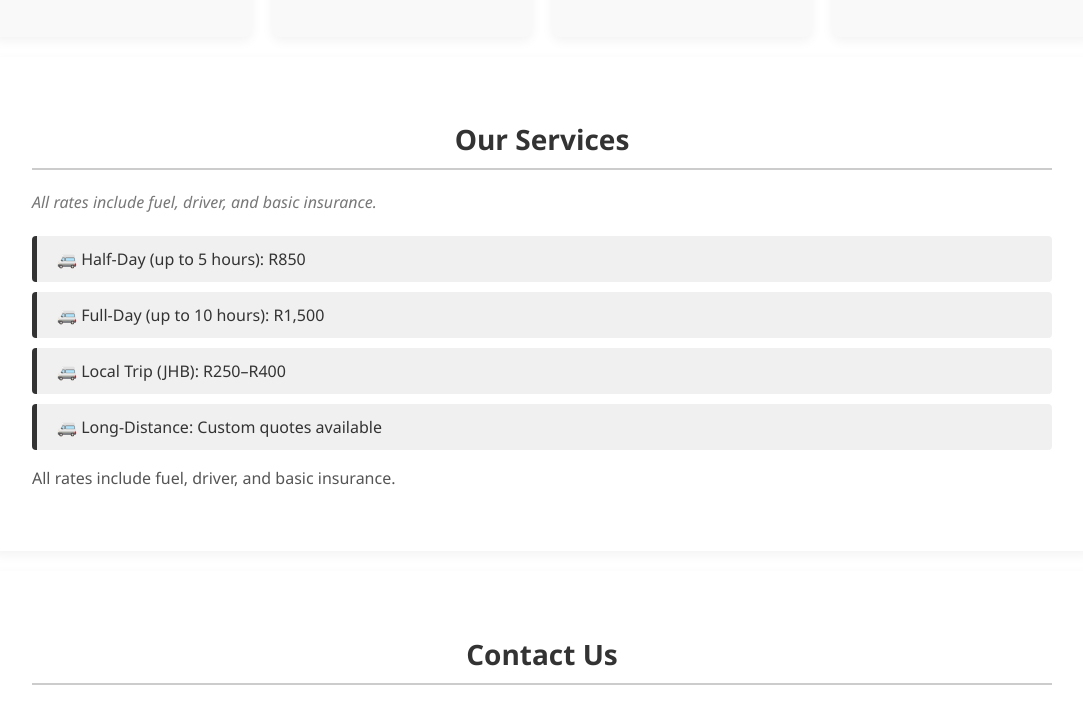
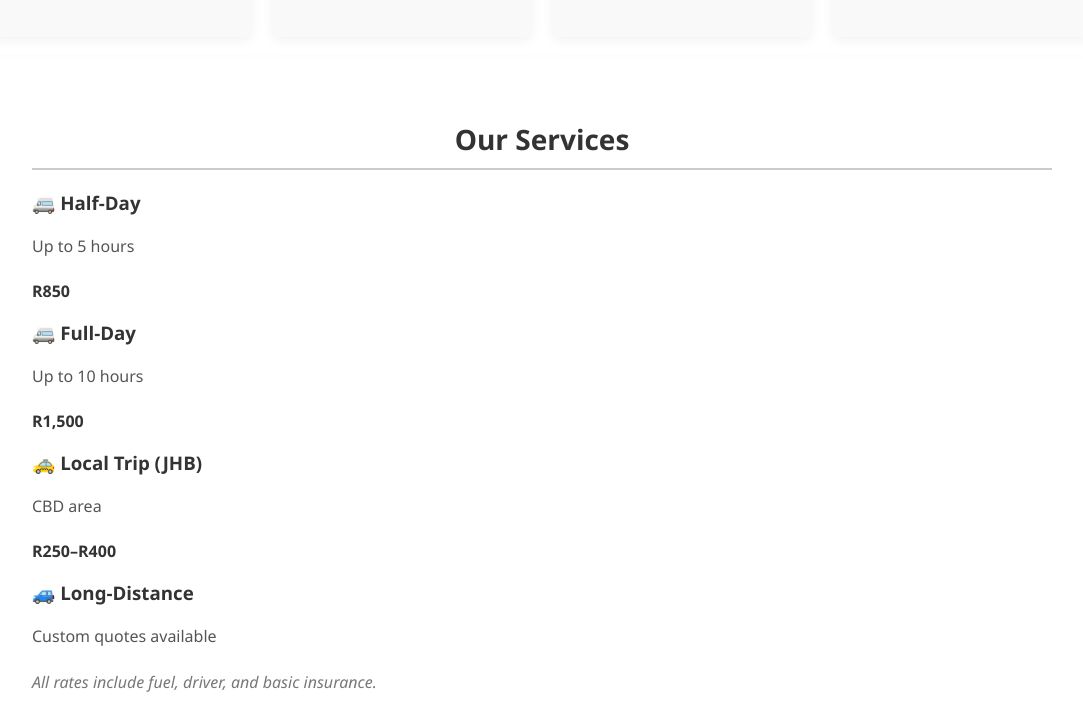
Before and after one commit to mxolisimthanti/Car-Transportation, a plain HTML site: page index.html in a window 1280 px wide. Shown: the part 1574-2276 px from the top of the page, without its empty margins (98-1181 px from the left). Drawn offline with Linux system fonts and the light colour scheme.

Commit message:
Revamp services section with detailed offerings

```diff
--- a/index.html
+++ b/index.html
@@ -79,18 +79,32 @@
 </div>
 
 
-  <section id="services">
-    <h2>Our Services</h2>
-    <p class="note">All rates include fuel, driver, and basic insurance.</p>
+ <section id="services">
+  <h2>Our Services</h2>
+  <div class="service-grid">
+    <div class="service-card">
+      <h3>🚐 Half-Day</h3>
+      <p>Up to 5 hours</p>
+      <strong>R850</strong>
+    </div>
+    <div class="service-card">
+      <h3>🚐 Full-Day</h3>
+      <p>Up to 10 hours</p>
+      <strong>R1,500</strong>
+    </div>
+    <div class="service-card">
+      <h3>🚕 Local Trip (JHB)</h3>
+      <p>CBD area</p>
+      <strong>R250–R400</strong>
+    </div>
+    <div class="service-card">
+      <h3>🚙 Long-Distance</h3>
+      <p>Custom quotes available</p>
+    </div>
+  </div>
+  <p class="note">All rates include fuel, driver, and basic insurance.</p>
+</section>
 
-    <ul>
-      <li>🚐 Half-Day (up to 5 hours): R850</li>
-      <li>🚐 Full-Day (up to 10 hours): R1,500</li>
-      <li>🚐 Local Trip (JHB): R250–R400</li>
-      <li>🚐 Long-Distance: Custom quotes available</li>
-    </ul>
-    <p>All rates include fuel, driver, and basic insurance.</p>
-  </section>
 <section id="contact">
   <h2>Contact Us</h2>
   <form action="mailto:mxolisi@[yourdomain].com" method="post" enctype="text/plain">
```
